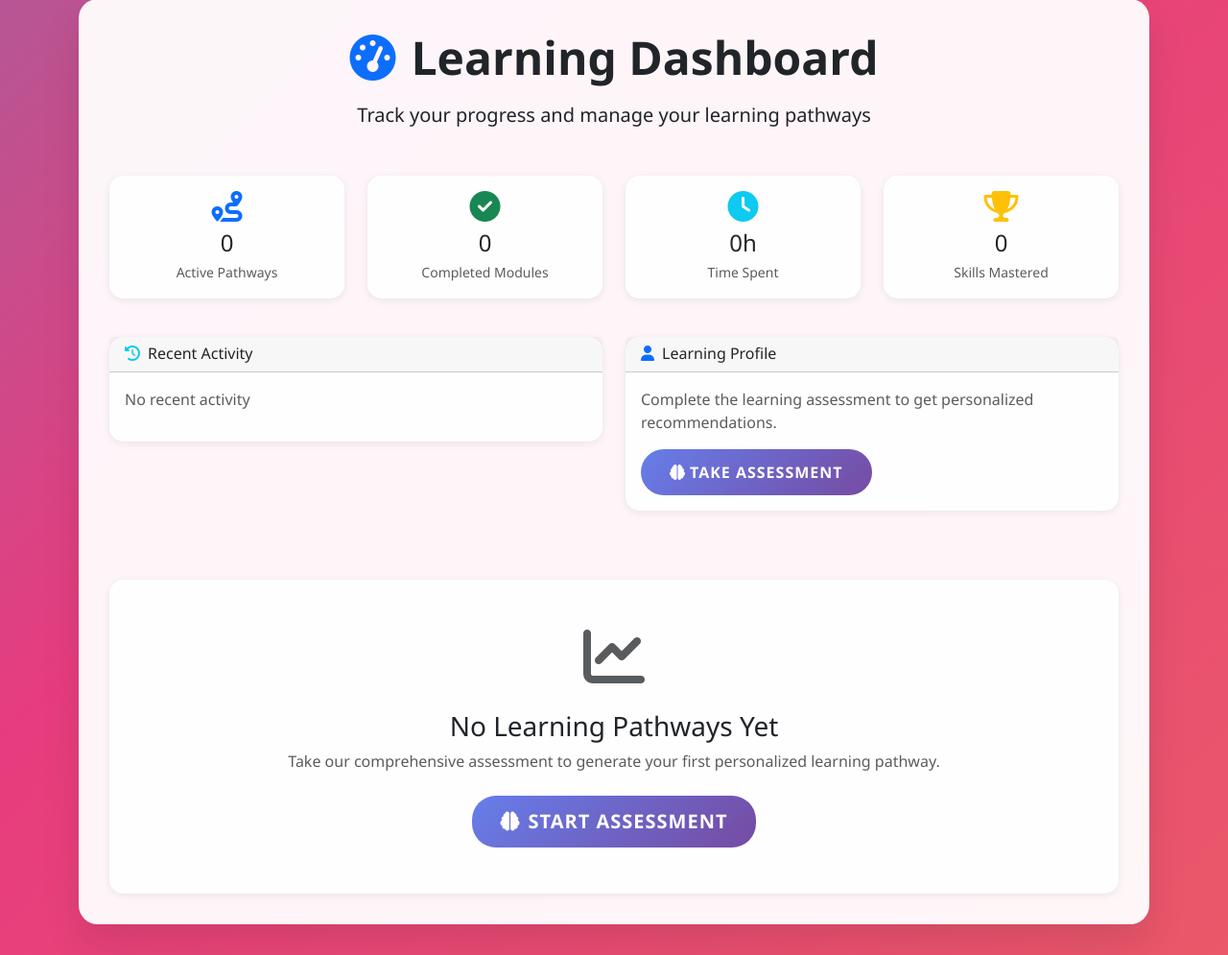
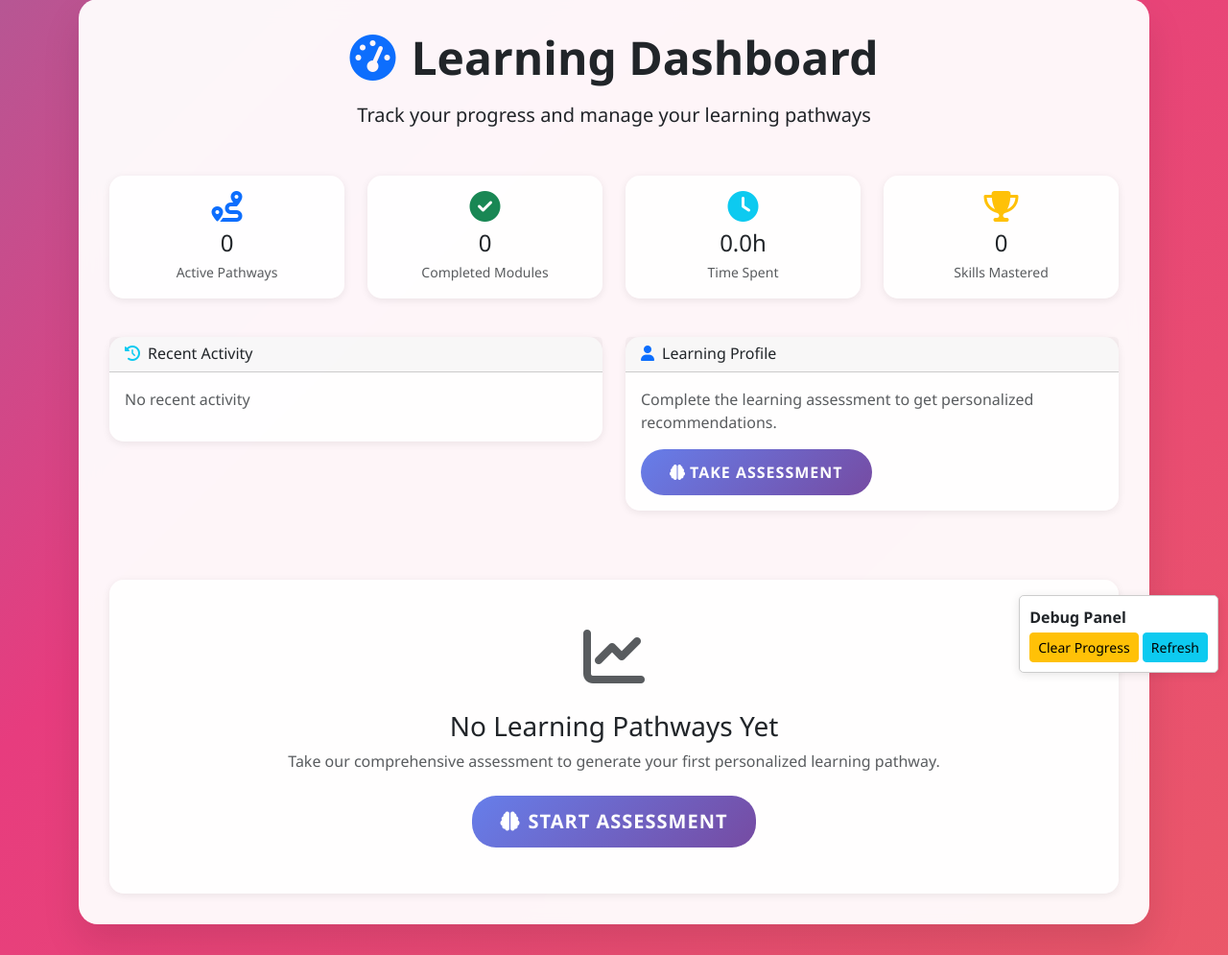
Before and after one commit to bhargavqwertyuiop/Personalized-Learning-Pathway-Generator, a Flask app: page /dashboard in a window 1280 px wide. Shown: the part 89-1084 px from the top of the page at 96% size. Run offline with Flask 3, Linux system fonts and the light colour scheme.

Commit message:
Improve dashboard stats, progress tracking, and add debug features
Co-authored-by: ibhargav.teja <ibhargav.teja@cognizant.com>

```diff
--- a/app.py
+++ b/app.py
@@ -260,13 +260,16 @@ def calculate_dashboard_stats():
         'skills_progress': {}
     })
 
+    # Convert time from minutes to hours and round to 1 decimal
+    time_spent_hours = round(user_progress.get('time_spent', 0) / 60, 1)
+
     # Initialize stats
     stats = {
         'active_pathways': 0,
         'completed_modules': 0,
         'completed_resources': 0,
         'total_resources': 0,
-        'time_spent': user_progress.get('time_spent', 0),
+        'time_spent': time_spent_hours,
         'skills_mastered': 0,
         'recent_activity': [],
         'pathway_data': None,
@@ -283,9 +286,13 @@ def calculate_dashboard_stats():
         total_modules = len(current_pathway.get('modules', []))
         total_resources = 0
         completed_resources_count = 0
+        completed_resource_ids = set(user_progress.get('completed_resources', []))
+
+        # Debug logging
+        print(f"DEBUG: Completed resources from session: {completed_resource_ids}")
+        print(f"DEBUG: Total modules: {total_modules}")
 
         for module in current_pathway.get('modules', []):
-            module_completed = True
             module_resources = 0
             module_completed_resources = 0
 
@@ -295,13 +302,14 @@ def calculate_dashboard_stats():
                 total_resources += len(topic_resources)
 
                 for resource in topic_resources:
-                    if resource.get('id') in user_progress.get('completed_resources', []):
+                    if resource.get('id') in completed_resource_ids:
                         module_completed_resources += 1
                         completed_resources_count += 1
 
             # Consider module completed if 80% of resources are done
             if module_resources > 0 and (module_completed_resources / module_resources) >= 0.8:
                 completed_modules += 1
+                print(f"DEBUG: Module '{module.get('name')}' completed: {module_completed_resources}/{module_resources}")
 
         stats['completed_modules'] = completed_modules
         stats['completed_resources'] = completed_resources_count
@@ -320,6 +328,9 @@ def calculate_dashboard_stats():
         # Generate recent activity
         stats['recent_activity'] = generate_recent_activity(current_pathway, user_progress)
 
+        # Debug final stats
+        print(f"DEBUG: Final stats - Completed: {completed_resources_count}, Total: {total_resources}, Time: {time_spent_hours}h")
+
     # Add pathway creation count
     if learning_profile:
         stats['pathways_created'] = user_progress.get('pathways_created', 1)
@@ -329,31 +340,45 @@ def calculate_dashboard_stats():
 def generate_recent_activity(pathway, user_progress):
     """Generate recent activity feed"""
     activities = []
+    completed_count = len(user_progress.get('completed_resources', []))
 
     # Add pathway creation activity
-    activities.append({
-        'type': 'pathway_created',
-        'title': f'Created learning pathway: {pathway.get("title", "Learning Journey")}',
-        'description': f'Generated for {pathway.get("target_role", "skill development")}',
-        'icon': 'fas fa-route',
-        'color': 'primary',
-        'time': 'Recently'
-    })
+    if pathway:
+        activities.append({
+            'type': 'pathway_created',
+            'title': f'Created learning pathway: {pathway.get("title", "Learning Journey")}',
+            'description': f'Generated for {pathway.get("target_role", "skill development")}',
+            'icon': 'fas fa-route',
+            'color': 'primary',
+            'time': 'Recently'
+        })
 
-    # Add skill progress activities
-    completed_count = len(user_progress.get('completed_resources', []))
+    # Add resource completion activities (only if there are completed resources)
     if completed_count > 0:
         activities.append({
             'type': 'resources_completed',
-            'title': f'Completed {completed_count} learning resources',
+            'title': f'Completed {completed_count} learning resource{"s" if completed_count != 1 else ""}',
             'description': 'Keep up the great momentum!',
             'icon': 'fas fa-check-circle',
             'color': 'success',
             'time': 'This session'
         })
 
-    # Add skills activities
-    skills = pathway.get('skills_covered', [])
+        # Add time spent activity if significant
+        time_spent_minutes = user_progress.get('time_spent', 0)
+        if time_spent_minutes > 30:  # More than 30 minutes
+            time_spent_hours = round(time_spent_minutes / 60, 1)
+            activities.append({
+                'type': 'time_spent',
+                'title': f'Spent {time_spent_hours} hours learning',
+                'description': 'Excellent dedication to your learning goals!',
+                'icon': 'fas fa-clock',
+                'color': 'info',
+                'time': 'This session'
+            })
+
+    # Add skills learning activity
+    skills = pathway.get('skills_covered', []) if pathway else []
     if skills:
         activities.append({
             'type': 'skills_learning',
@@ -362,6 +387,17 @@ def generate_recent_activity(pathway, user_progress):
             'icon': 'fas fa-cogs',
             'color': 'info',
             'time': 'In progress'
+        })
+
+    # If no meaningful activity, show default message
+    if completed_count == 0:
+        activities.append({
+            'type': 'getting_started',
+            'title': 'Ready to start learning!',
+            'description': 'Begin your learning journey by completing resources in your pathway.',
+            'icon': 'fas fa-play',
+            'color': 'primary',
+            'time': 'Now'
         })
 
     return activities[:5]  # Return top 5 activities
@@ -387,16 +423,24 @@ def update_progress():
             'skills_progress': {}
         })
 
+        print(f"DEBUG: Before update - Progress: {user_progress}")
+        print(f"DEBUG: Resource ID: {resource_id}, Action: {action}, Time: {time_spent}")
+
         if action == 'complete' and resource_id not in user_progress['completed_resources']:
             user_progress['completed_resources'].append(resource_id)
+            print(f"DEBUG: Added resource {resource_id} to completed list")
         elif action == 'uncomplete' and resource_id in user_progress['completed_resources']:
             user_progress['completed_resources'].remove(resource_id)
+            print(f"DEBUG: Removed resource {resource_id} from completed list")
 
         # Add time spent
         user_progress['time_spent'] += time_spent
 
-        # Update session
+        # Update session and mark as modified
         session['user_progress'] = user_progress
+        session.modified = True
+
+        print(f"DEBUG: After update - Progress: {user_progress}")
 
         return jsonify({'success': True, 'progress': user_progress})
 
@@ -419,6 +463,24 @@ def get_progress():
 
     except Exception as e:
         print(f"Get progress error: {e}")
+        return jsonify({'success': False, 'error': str(e)}), 500
+
+@app.route('/api/clear-progress', methods=['POST'])
+def clear_progress():
+    """Clear all user progress (for testing)"""
+    try:
+        session['user_progress'] = {
+            'completed_resources': [],
+            'time_spent': 0,
+            'pathways_created': 0,
+            'skills_progress': {}
+        }
+        session.modified = True
+        print("DEBUG: Cleared all user progress")
+        return jsonify({'success': True, 'message': 'Progress cleared'})
+
+    except Exception as e:
+        print(f"Clear progress error: {e}")
         return jsonify({'success': False, 'error': str(e)}), 500
 
 @app.route('/pathway/<pathway_id>')
--- a/templates/dashboard.html
+++ b/templates/dashboard.html
@@ -302,5 +302,41 @@ if (sessionStorage.getItem('pathwayCompleted')) {
     showToast('Great job! Your progress has been updated.', 'success');
     sessionStorage.removeItem('pathwayCompleted');
 }
+
+// Add clear progress function for testing
+async function clearProgress() {
+    if (confirm('Are you sure you want to clear all progress? This cannot be undone.')) {
+        try {
+            const response = await fetch('/api/clear-progress', {
+                method: 'POST',
+                headers: { 'Content-Type': 'application/json' }
+            });
+
+            if (response.ok) {
+                showToast('Progress cleared successfully!', 'success');
+                setTimeout(() => location.reload(), 1000);
+            } else {
+                showToast('Failed to clear progress', 'error');
+            }
+        } catch (error) {
+            console.error('Error clearing progress:', error);
+            showToast('Error clearing progress', 'error');
+        }
+    }
+}
+
+// Add a debug panel in development
+if (window.location.hostname === 'localhost') {
+    document.addEventListener('DOMContentLoaded', () => {
+        const debugPanel = document.createElement('div');
+        debugPanel.style.cssText = 'position:fixed; bottom:10px; right:10px; z-index:9999; background:#fff; padding:10px; border:1px solid #ccc; border-radius:5px; box-shadow:0 2px 10px rgba(0,0,0,0.1);';
+        debugPanel.innerHTML = `
+            <strong>Debug Panel</strong><br>
+            <button onclick="clearProgress()" class="btn btn-sm btn-warning mt-1">Clear Progress</button>
+            <button onclick="location.reload()" class="btn btn-sm btn-info mt-1">Refresh</button>
+        `;
+        document.body.appendChild(debugPanel);
+    });
+}
 </script>
 {% endblock %}
--- a/templates/pathway.html
+++ b/templates/pathway.html
@@ -497,7 +497,9 @@ function openResource(url, resourceId) {
         window.open(url, '_blank');
         // Auto-mark as completed when opened
         setTimeout(() => {
+            if (!globalProgress.completedResources.has(resourceId)) {
                 globalProgress.completedResources.add(resourceId);
+                updateBackendProgress(resourceId, 'complete');
                 pathwayLoader.updateProgress();
                 // Update the visual state
                 const resourceItems = document.querySelectorAll(`[onclick*="${resourceId}"]`);
@@ -511,6 +513,8 @@ function openResource(url, resourceId) {
                         button.title = 'Completed';
                     }
                 });
+                showToast('Resource completed automatically!', 'success');
+            }
         }, 1000);
     } else {
         showToast('Resource URL not available', 'warning');
@@ -571,7 +575,7 @@ async function updateBackendProgress(resourceId, action) {
             body: JSON.stringify({
                 resource_id: resourceId,
                 action: action,
-                time_spent: Math.floor(Math.random() * 30) + 5 // Simulate 5-35 minutes
+                time_spent: action === 'complete' ? Math.floor(Math.random() * 30) + 5 : 0 // Only add time when completing, 5-35 minutes
             })
         });
 
```
Lines whose indentation alone changed are shown as unchanged.
